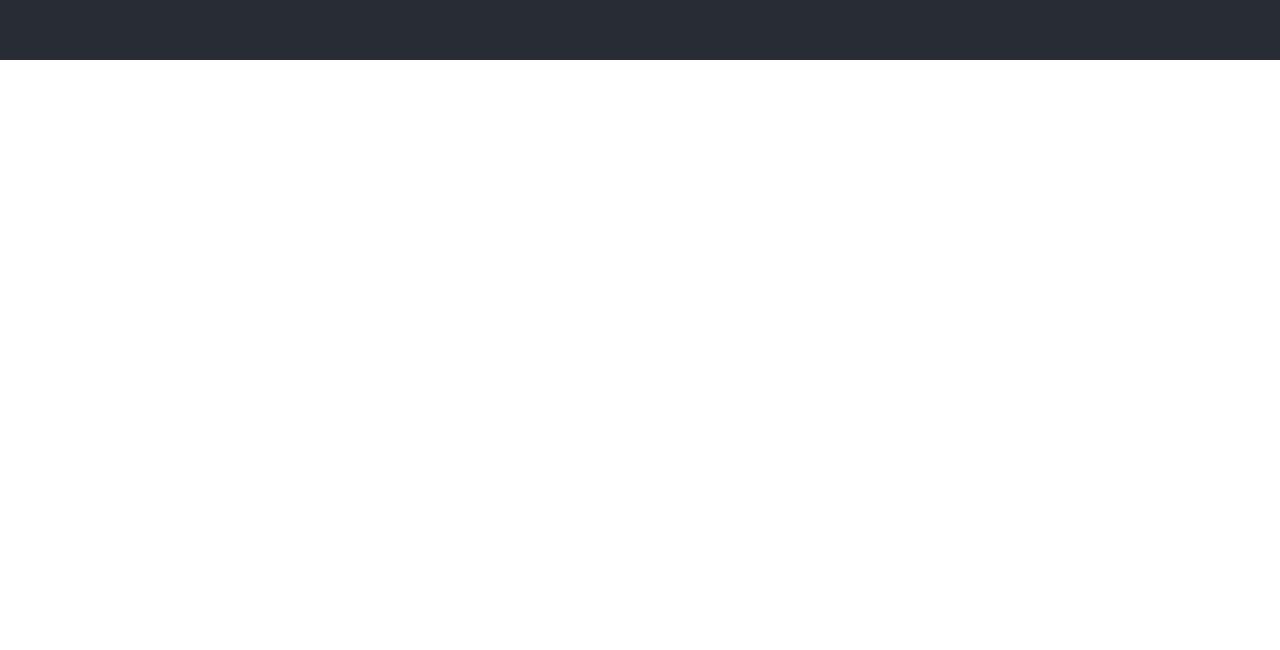
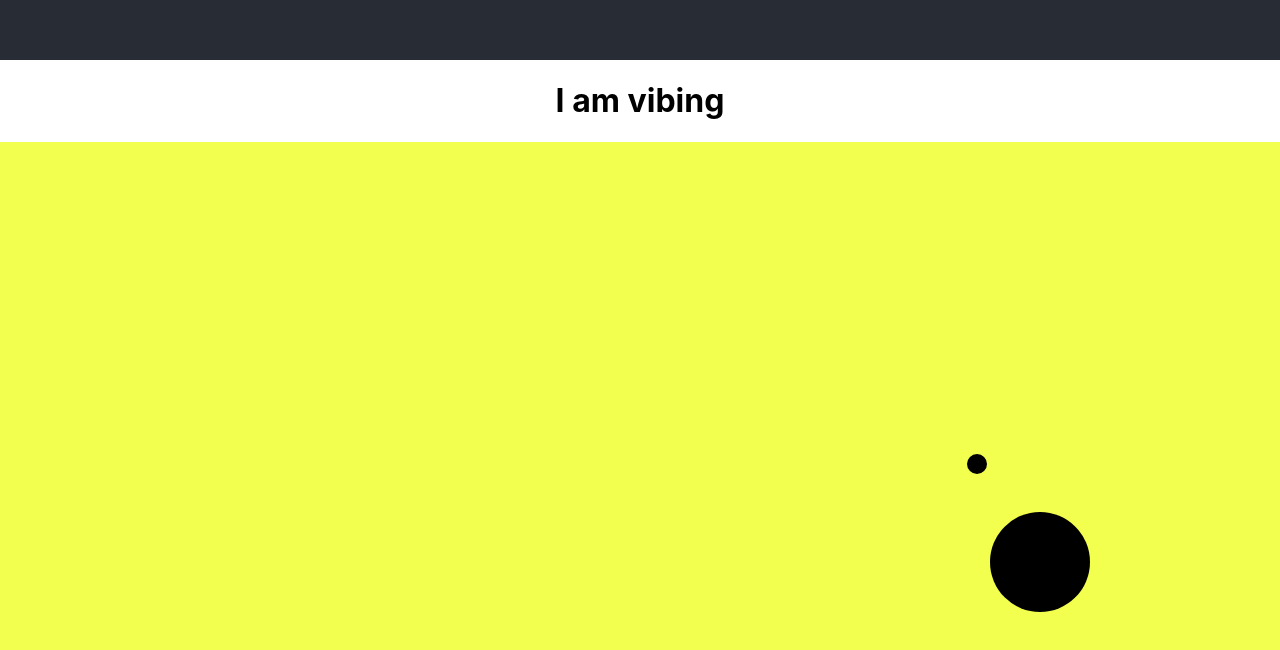
Before and after one commit to brandonstarxel/personalweb, a React (Create React App) app: page / in a window 1280 px wide. Shown: the part 740-1390 px from the top of the page. Before the commit the page ends 800 px from the top, so only its background shows below. Built offline with nearby package versions, Linux system fonts and the light colour scheme.

Commit message:
added planet sim

```diff
--- a/src/App.js
+++ b/src/App.js
@@ -1,6 +1,8 @@
-import React from 'react';
-import logo from './logo.svg';
-import './App.css';
+import React from "react";
+import logo from "./logo.svg";
+import "./App.css";
+import { Vibe } from "./Vibe";
+import { PlanetSim } from "./PlanetSim";
 
 function App() {
   return (
@@ -8,6 +10,8 @@ function App() {
       <header className="App-header">
         <h1>Brandon Smith</h1>
       </header>
+      <Vibe />
+      <PlanetSim />
     </div>
   );
 }
--- /dev/null
+++ b/src/PlanetSim.js
@@ -0,0 +1,86 @@
+import React from "react";
+
+export class PlanetSim extends React.Component {
+  constructor(props) {
+    super(props);
+    this.state = {
+      PlanetX: 0,
+      PlanetY: 10,
+      PlanetVeloX: 0,
+      PlanetVeloY: -100,
+      MoonX: 400,
+      MoonY: 0,
+      MoonVeloX: 0,
+      MoonVeloY: 0,
+      height: props.height,
+      width: props.width,
+    };
+  }
+
+  componentWillMount() {
+    this.setState({ height: window.innerHeight });
+    this.setState({ width: window.innerWidth });
+    const intervSecond = 0.01;
+    const m1 = 1000;
+    const m2 = 100;
+    const Force =
+      (6.67e2 * m1 * m2) /
+      ((this.state.PlanetX - this.state.MoonX) ** 2 +
+        (this.state.PlanetY - this.state.MoonY) ** 2);
+    const displace = Math.sqrt(
+      (this.state.PlanetX - this.state.MoonX) ** 2 +
+        (this.state.PlanetY - this.state.MoonY) ** 2
+    );
+    setInterval(() => {
+      this.setState({
+        PlanetX: this.state.PlanetX + this.state.PlanetVeloX * intervSecond,
+        PlanetY: this.state.PlanetY + this.state.PlanetVeloY * intervSecond,
+        PlanetVeloX:
+          this.state.PlanetVeloX -
+          Force *
+            ((this.state.PlanetX - this.state.MoonX) / displace) *
+            intervSecond,
+        PlanetVeloY:
+          this.state.PlanetVeloY -
+          Force *
+            ((this.state.PlanetY - this.state.MoonY) / displace) *
+            intervSecond,
+      });
+    }, intervSecond * 1000);
+  }
+
+  render() {
+    return (
+      <div
+        style={{
+          width: "100%",
+          height: this.state.height,
+          backgroundColor: "#F2FF4F",
+        }}
+      >
+        <div
+          style={{
+            width: 20,
+            height: 20,
+            backgroundColor: "black",
+            position: "relative",
+            left: Math.round(this.state.width / 2) + this.state.PlanetX + 10,
+            top: Math.round(this.state.height / 2) + this.state.PlanetY + 10,
+            borderRadius: "50%",
+          }}
+        ></div>
+        <div
+          style={{
+            width: 100,
+            height: 100,
+            backgroundColor: "black",
+            position: "relative",
+            left: Math.round(this.state.width / 2) + this.state.MoonX - 50,
+            top: Math.round(this.state.height / 2) + this.state.MoonY - 50,
+            borderRadius: "50%",
+          }}
+        ></div>
+      </div>
+    );
+  }
+}
--- /dev/null
+++ b/src/Vibe.js
@@ -0,0 +1,13 @@
+import React from 'react';
+
+export class Vibe extends React.Component{
+    constructor(props){
+        super(props);
+        this.state = {
+            mood: "vibing"
+        };
+    }
+    render(){
+        return <h1> I am {this.state.mood} </h1>;
+    }
+}
```
Also changed, not shown: 1 other file (tests, documents, lock files or other folders).
